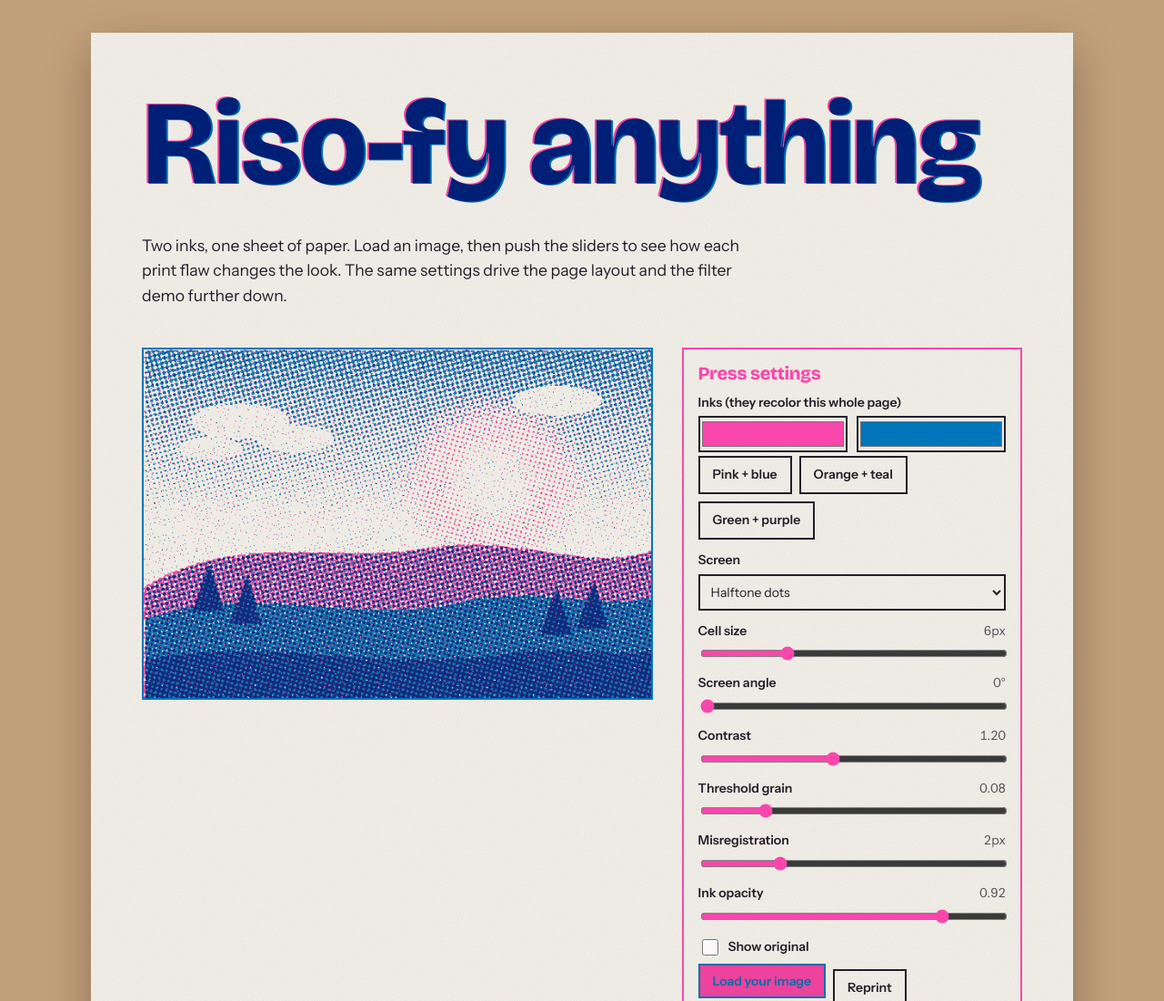
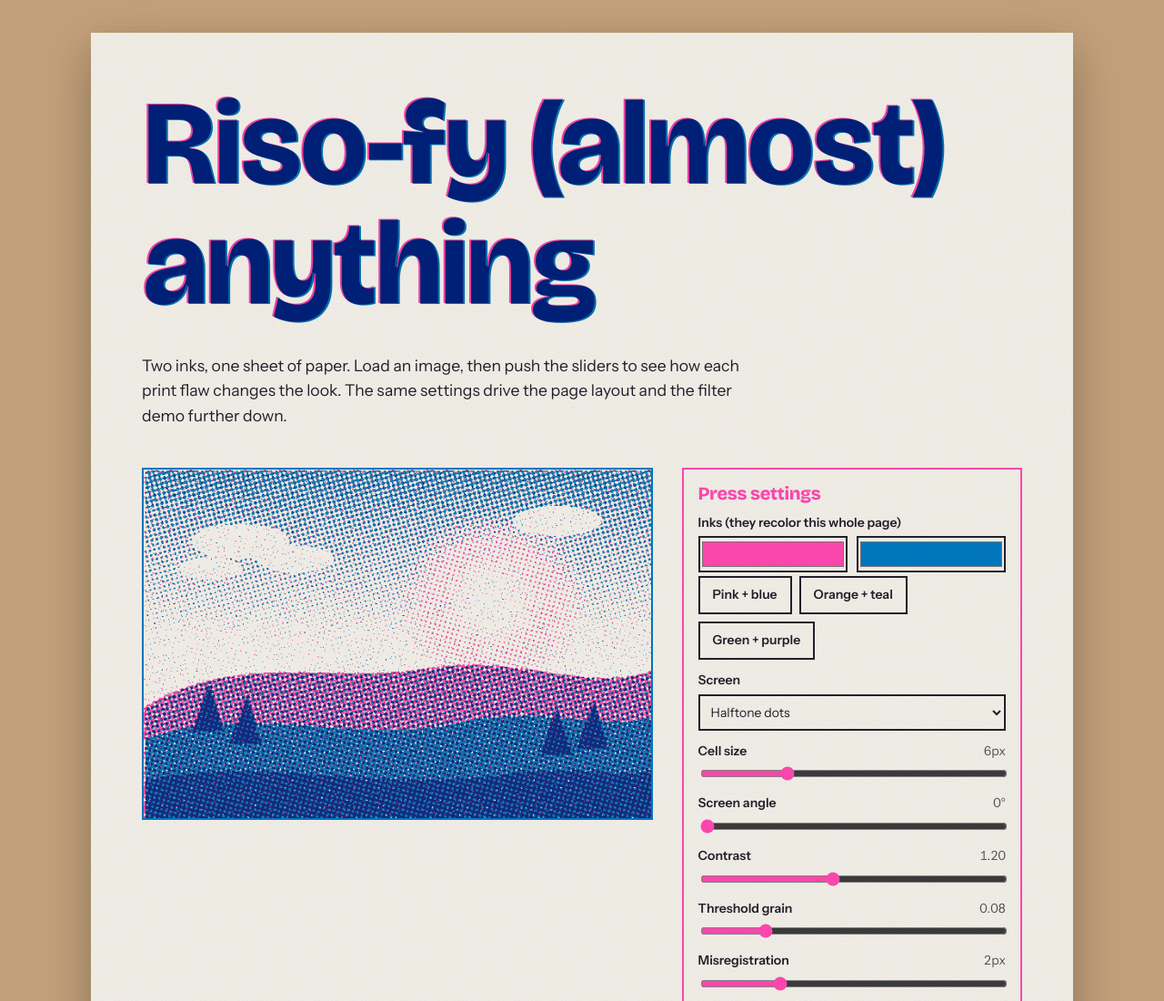
Before and after one commit to yafira/fluoro-riso, a plain HTML site: page index.html in a window 1280 px wide. Shown: the top 1100 px of the page at 91% size. Drawn offline with nearby package versions, Linux system fonts and the light colour scheme.

Commit message:
updated headline to riso-fy (almost) anything

```diff
--- a/index.html
+++ b/index.html
@@ -14,7 +14,7 @@
 <svg width="0" height="0" style="position:absolute" aria-hidden="true" focusable="false" id="filterHost"></svg>
 
 <main class="sheet">
-  <h1 class="riso-text" data-text="Riso-fy anything">Riso-fy anything</h1>
+  <h1 class="riso-text" data-text="Riso-fy (almost) anything">Riso-fy (almost) anything</h1>
   <p class="lede">Two inks, one sheet of paper. Load an image, then push the sliders to see how each print flaw changes the look. The same settings drive the page layout and the filter demo further down.</p>
 
   <div class="press">
```
